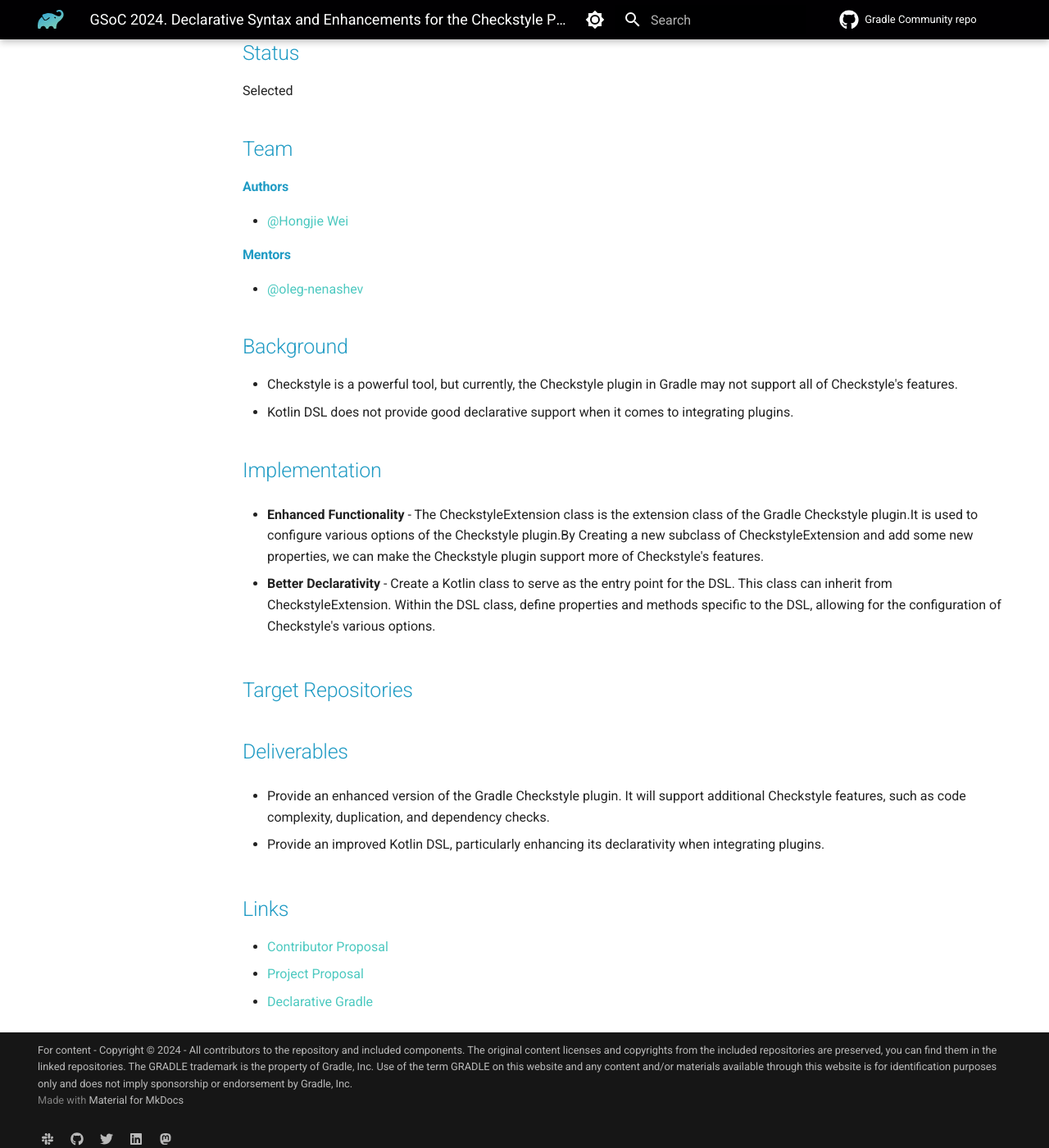
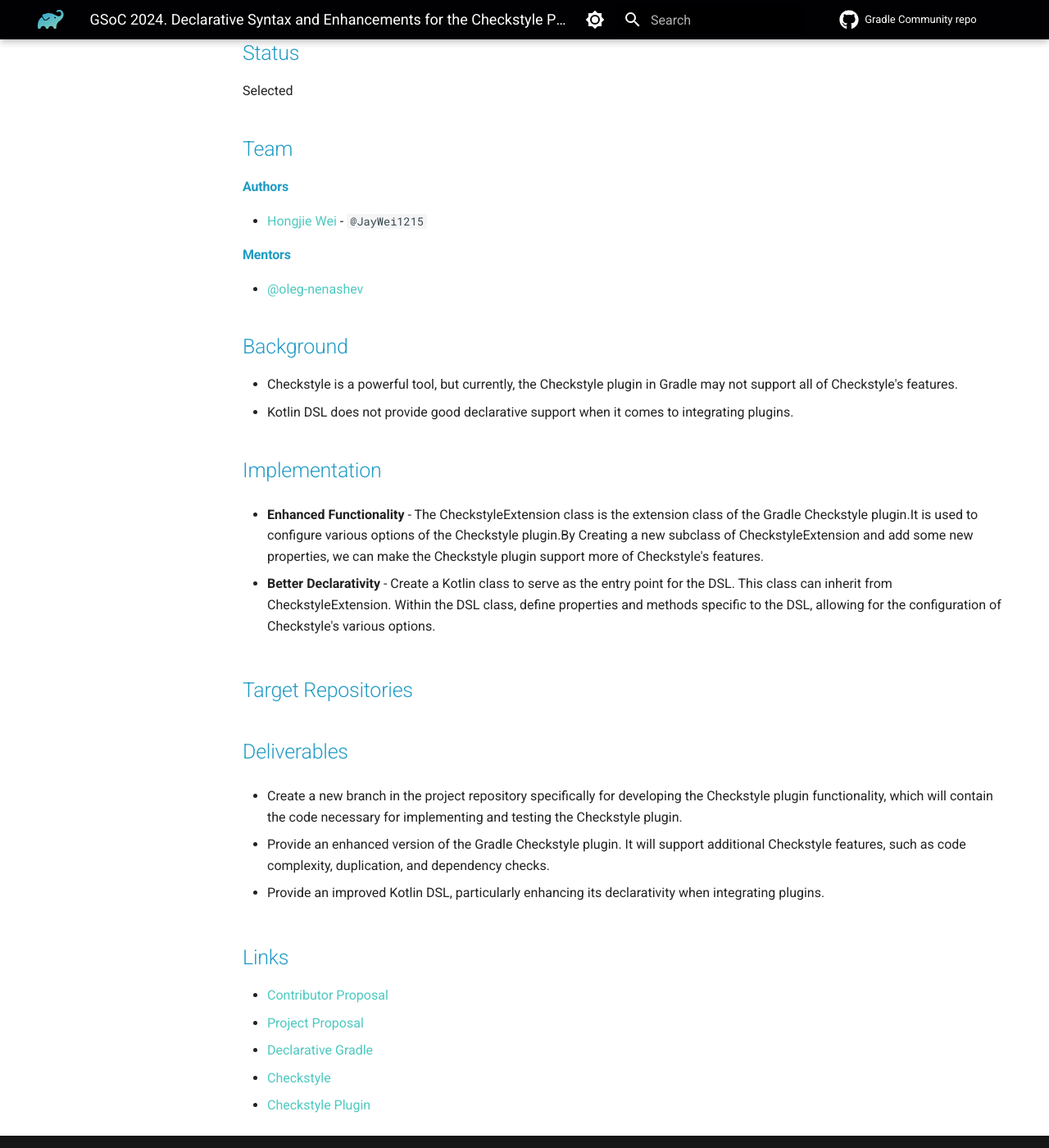
Before and after one commit to gradle/community, an MkDocs documentation site: the page built from docs/events/gsoc/2024/checkstyle-plugin.md, in a window 1280 px wide and 1400 px high, scrolled down 372 px. Shown: the whole window at 82% size. Built offline with MkDocs 1.6.1 and Material for MkDocs 9.7.7, drawn with Linux system fonts in a browser that asks for light colours; plug-ins that fetch from the network failed and are left out; comment, search, counter and statistics services are not loaded.

Commit message:
feat: update documentation Signed-off-by: jaywei011215<jaywei011215@gmail.com>

```diff
--- a/docs/events/gsoc/2024/checkstyle-plugin.md
+++ b/docs/events/gsoc/2024/checkstyle-plugin.md
@@ -9,7 +9,7 @@ Selected
 
 ## Team
 #### Authors
-- [@Hongjie Wei](https://github.com/JayWei1215)
+- [Hongjie Wei](https://github.com/JayWei1215) - `@JayWei1215`
 
 #### Mentors
 - [@oleg-nenashev](https://github.com/oleg-nenashev)
@@ -29,6 +29,8 @@ Selected
 
 ## Deliverables
 
+- Create a new branch in the project repository specifically for developing the Checkstyle plugin functionality, which will contain the code necessary for implementing and testing the Checkstyle plugin.
+
 -  Provide an enhanced version of the Gradle Checkstyle plugin. It will support additional Checkstyle features, such as code complexity, duplication, and dependency checks.
 
 -  Provide an improved Kotlin DSL, particularly enhancing its declarativity when integrating plugins.
@@ -37,3 +39,5 @@ Selected
 - [Contributor Proposal](https://docs.google.com/document/d/1q0NFuoR1F9wcQxyFEC0m1qOspBSyq9TbyuOZhldHybk/edit?usp=sharing)
 - [Project Proposal](https://kotlinlang.org/docs/gsoc-2024.html#kotlin-dsl-improvements-for-declarative-gradle-medium-175-hrs)
 - [Declarative Gradle](https://blog.gradle.org/declarative-gradle)
+- [Checkstyle](https://github.com/checkstyle/checkstyle)
+- [Checkstyle Plugin](https://docs.gradle.org/current/userguide/checkstyle_plugin.html)
```
